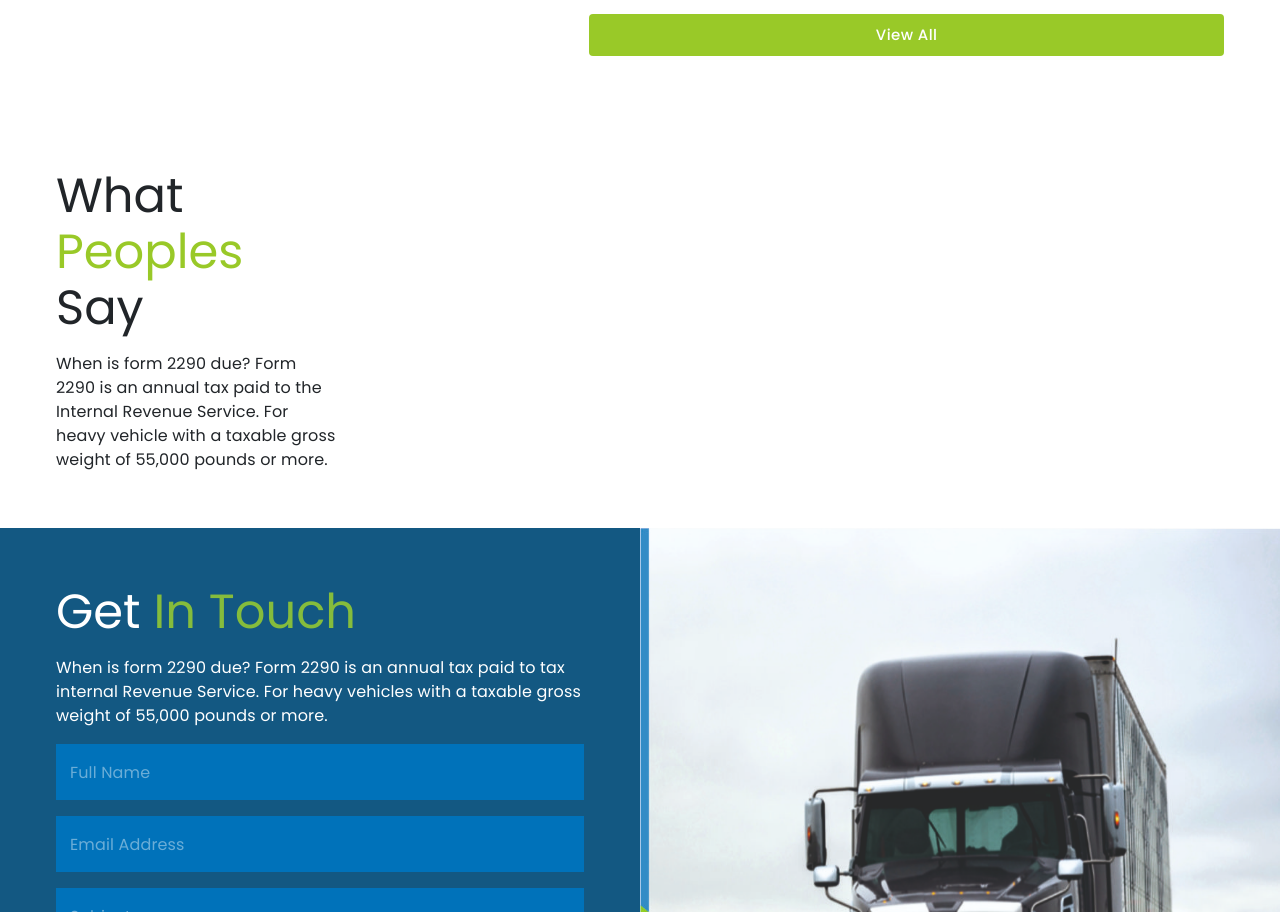
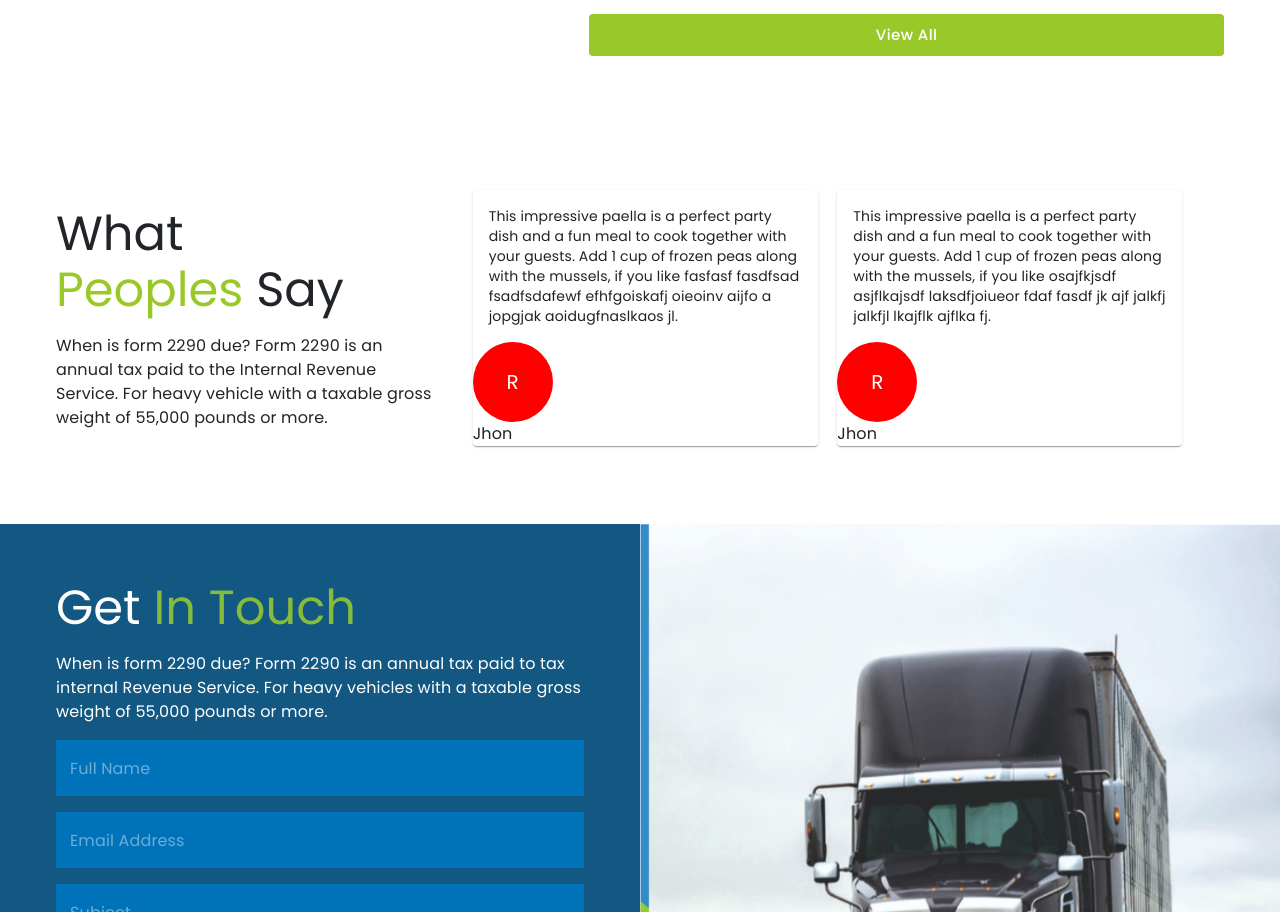
Before and after one commit to ShanuVashista/efiletoday, a Next.js app: page / in a window 1280 px wide. Shown: the part 4225-5137 px from the top of the page. Built offline with nearby package versions, Linux system fonts and the light colour scheme.

Commit message:
added testinomal hero page

```diff
--- /dev/null
+++ b/components/Home/Testimonial.tsx
@@ -0,0 +1,76 @@
+import {Grid, Typography} from "@mui/material";
+import Card from "@mui/material/Card";
+import CardContent from "@mui/material/CardContent";
+import Avatar from "@mui/material/Avatar";
+import React from "react";
+
+function Testimonial (){
+    return (
+        <Grid container alignItems="center" className="p-5">
+            <Grid item xs={12} md={4}>
+                <Typography variant="h3" className="font-weight-bold p-2">
+                        What <br/> <span style={{color: "#99c928"}}>Peoples</span> Say
+                </Typography>
+                <Typography className="p-2">
+                        When is form 2290 due? Form 2290 is an annual tax paid to the Internal Revenue Service. For heavy vehicle with a taxable gross weight of 55,000 pounds or more.
+                </Typography>
+            </Grid>
+            <Grid item xs={12} md={8} style={{padding: 30}}>
+                <Grid container>
+                    <Grid item xs={6} md={6} justifyContent="center" spacing={2}>
+                        <Card sx={{maxWidth: 345}}>
+                            <CardContent>
+                                <Typography variant="body2">
+                                This impressive paella is a perfect party dish and a fun meal to cook
+                                 together with your guests. Add 1 cup of frozen peas along with the mussels,
+                                 if you like fasfasf fasdfsad fsadfsdafewf efhfgoiskafj oieoinv aijfo a jopgjak aoidugfnaslkaos jl.
+                                </Typography>
+                            </CardContent>
+                            <Grid>
+                                <Avatar
+                                    sx={
+                                        {
+                                            bgcolor: "red",
+                                            width: 80,
+                                            height: 80
+                                        }
+                                    } aria-label="recipe"
+                                >
+                                R
+                                </Avatar>
+                                <Typography>Jhon</Typography>
+                            </Grid>
+                        </Card>
+                    </Grid>
+                    <Grid item xs={6} md={6} justifyContent="center" spacing={2}>
+                        <Card sx={{maxWidth: 345}}>
+                            <CardContent>
+                                <Typography variant="body2">
+                                This impressive paella is a perfect party dish and a fun meal to cook
+                                 together with your guests. Add 1 cup of frozen peas along with the mussels,
+                                 if you like osajfkjsdf asjflkajsdf laksdfjoiueor fdaf fasdf jk ajf jalkfj jalkfjl lkajflk ajflka fj.
+                                </Typography>
+                            </CardContent>
+                            <Grid>
+                                <Avatar
+                                    sx={
+                                        {
+                                            bgcolor: "red",
+                                            width: 80,
+                                            height: 80
+                                        }
+                                    } aria-label="recipe"
+                                >
+                                R
+                                </Avatar>
+                                <Typography>Jhon</Typography>
+                            </Grid>
+                        </Card>
+                    </Grid>
+                </Grid>
+            </Grid>
+        </Grid>
+    );
+}
+
+export default Testimonial;
--- a/pages/index.tsx
+++ b/pages/index.tsx
@@ -4,6 +4,7 @@ import React from "react";
 import {Plus} from "react-feather";
 import HomeFooter from "../components/Footer/HomeFooter";
 import HomeHeader from "../components/HomeHeader";
+import Testimonial from "../components/Home/Testimonial";
 
 const Home: NextPage = () => {
     const fileData = [
@@ -374,16 +375,9 @@ const Home: NextPage = () => {
                     </Grid>
                 </Grid>
             </Grid>
-            <Grid container alignItems="center" className="p-5">
-                <Grid item xs={12} md={3}>
-                    <Typography variant="h3" className="font-weight-bold p-2">
-                        What <br/> <span style={{color: "#99c928"}}>Peoples</span> Say
-                    </Typography>
-                    <Typography className="p-2">
-                        When is form 2290 due? Form 2290 is an annual tax paid to the Internal Revenue Service. For heavy vehicle with a taxable gross weight of 55,000 pounds or more.
-                    </Typography>
-                </Grid>
-            </Grid>
+
+            <Testimonial/>
+
             <Grid container>
                 <Grid item xs={12} md={6} container direction="column" className="p-5" style={{background: "#135882"}}>
                     <Typography variant="h3" className="font-weight-bold p-2 text-white">
```
